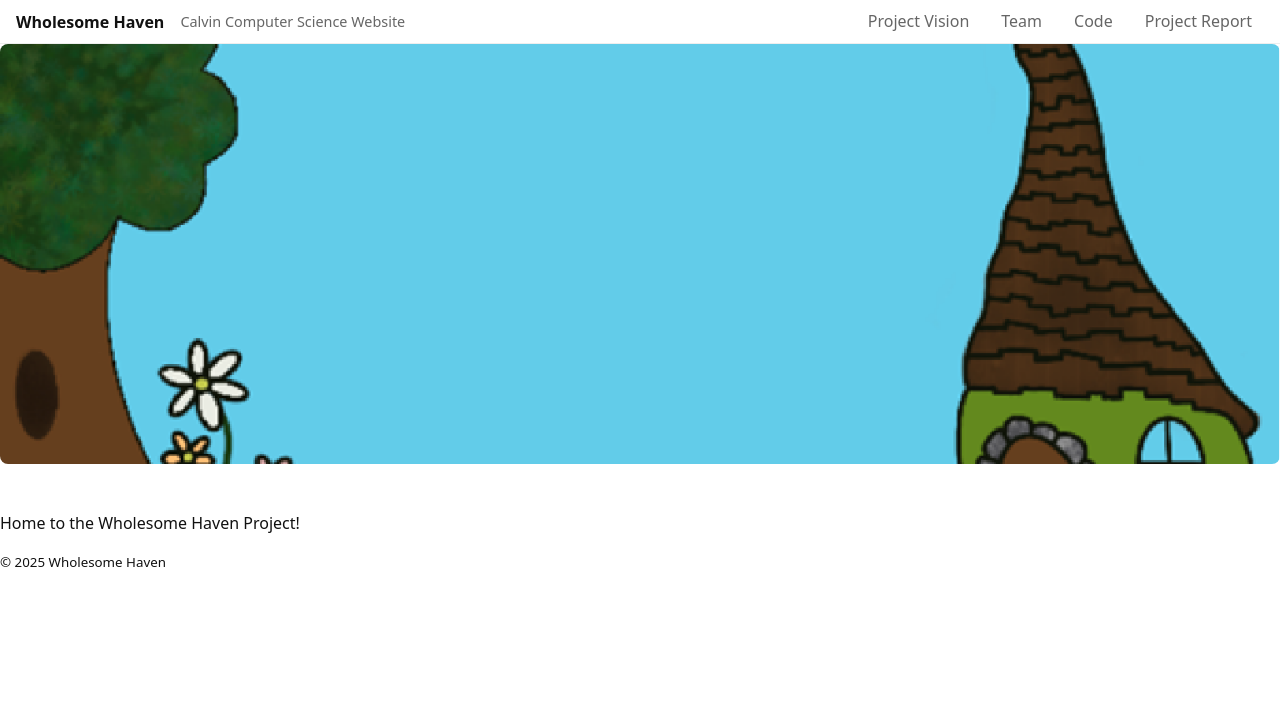
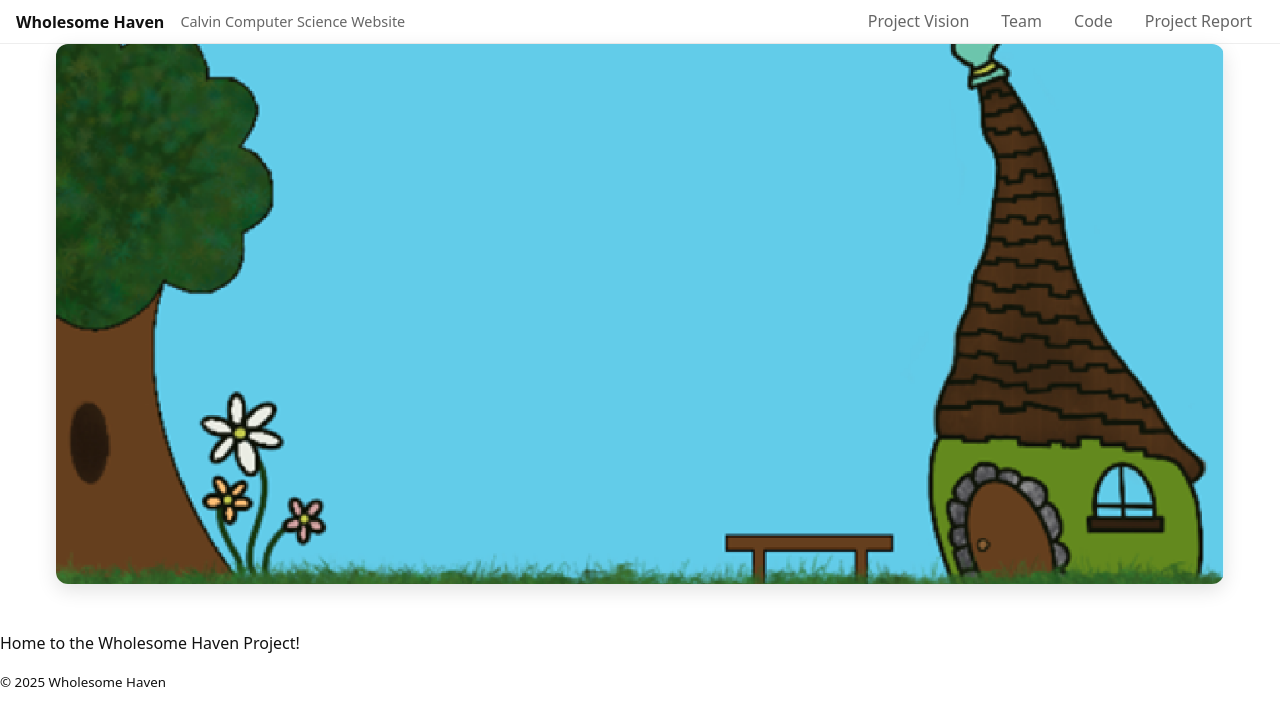
Before and after one commit to Wholesome-Haven/wholesomehaven.github.io, a Jekyll site: the page built from home.md, in a window 1280 px wide. Shown: the top 726 px of the page. Built offline with Jekyll 4.4.1, drawn with Linux system fonts in a browser that asks for light colours.

Commit message:
Refactor hero section styles in site.css
Updated hero section styles for better responsiveness and aesthetics.

```diff
--- a/assets/css/site.css
+++ b/assets/css/site.css
@@ -13,14 +13,22 @@ body{margin:0;font-family:system-ui,-apple-system,Segoe UI,Roboto,Arial;color:va
 .brand-extra:hover{background:var(--accent);color:#fff}
 
 .hero {
-  width: 100%;
-  margin-bottom: 3rem;
+max-width: 1200px;
+margin: 0 auto 3rem;
+padding: 0 1rem;
 }
 
 .hero img {
-  width: 100%;
-  max-height: 420px;
-  object-fit: cover;
-  display: block;
-  border-radius: 8px;
+width: 100%;
+height: auto;
+max-height: 60vh;
+object-fit: cover;
+display: block;
+border-radius: 12px;
+box-shadow: 0 6px 20px rgba(0,0,0,0.12);
 }
+
+@media (max-width: 600px) {
+.hero { padding: 0 0.75rem; }
+.hero img { max-height: 40vh; border-radius: 8px; }
+}
```
